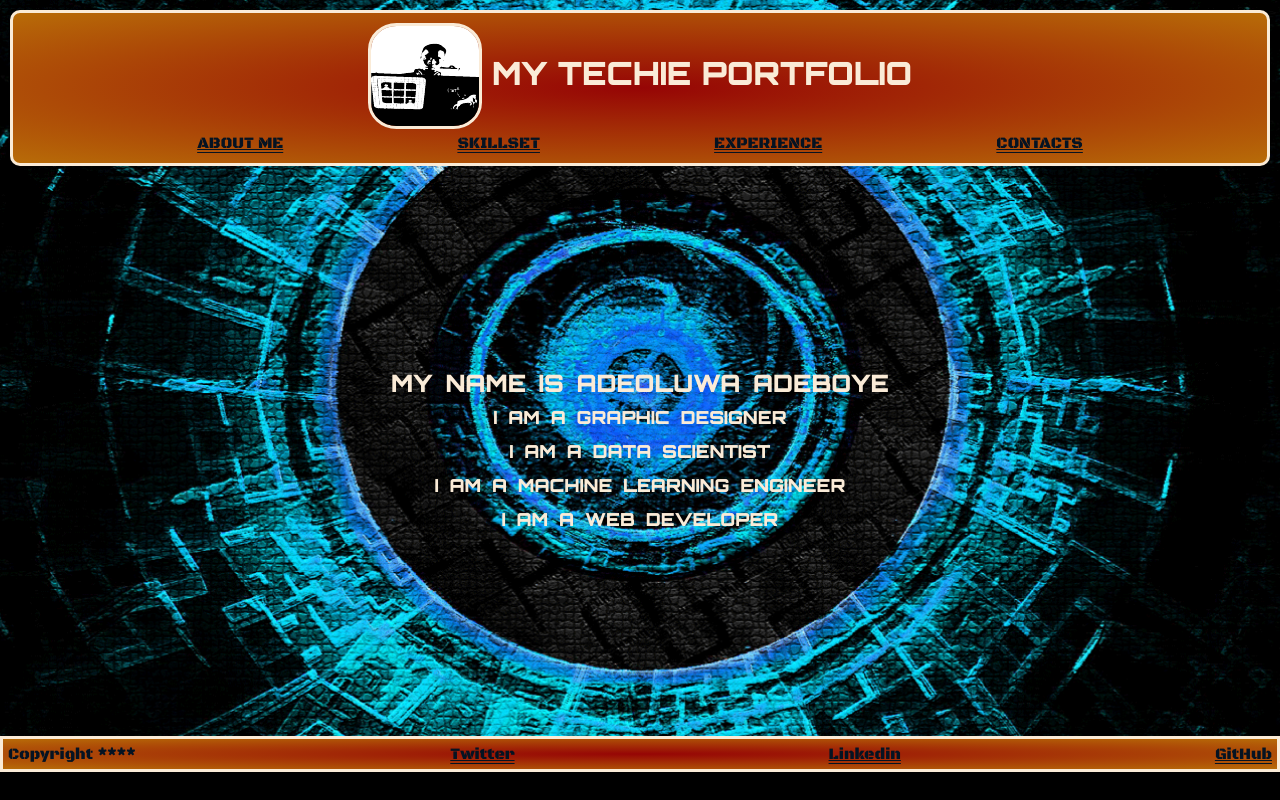
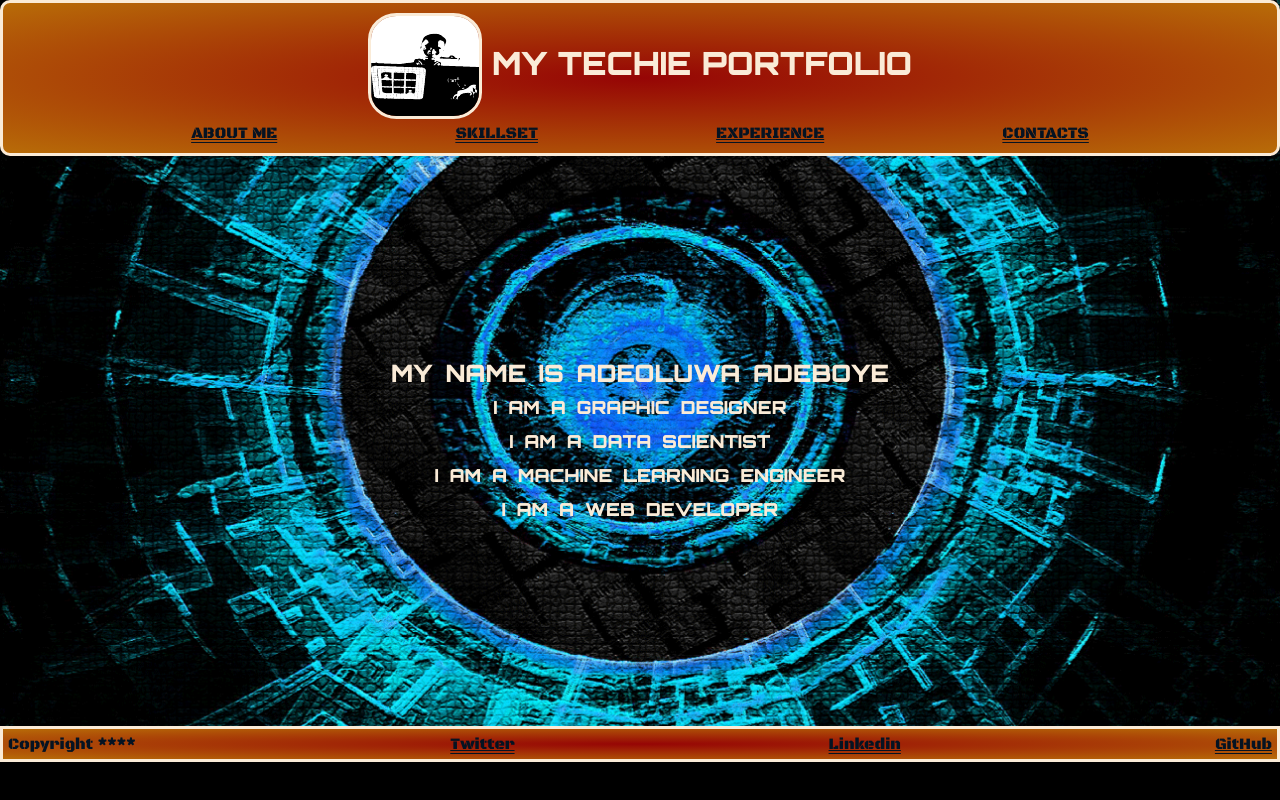
Before and after one commit to JUGG097/PORTFOLIO_WEBPAGE, a plain HTML site: page index.html in a window 1280 px wide. Drawn offline with Linux system fonts and the light colour scheme.

Commit message:
Maded the header div to be a sticky one, edited style_1- and style_about_me.css

```diff
--- a/styles/style_1.css
+++ b/styles/style_1.css
@@ -21,8 +21,10 @@ header {
     border-radius: 10px;
     display: flex;
     flex-direction: column;
-    margin: 10px;
+    margin: 0 0px 10px 0px;
     padding: 10px;
+    position: sticky;
+    top: 0px;
 }
 
 
--- a/styles/style_about_me.css
+++ b/styles/style_about_me.css
@@ -21,8 +21,10 @@ header {
     border-radius: 10px;
     display: flex;
     flex-direction: column;
-    margin: 10px;
+    margin: 0 0px 10px 0px;
     padding: 10px;
+    position: sticky;
+    top: 0px;
 }
 
 
```
